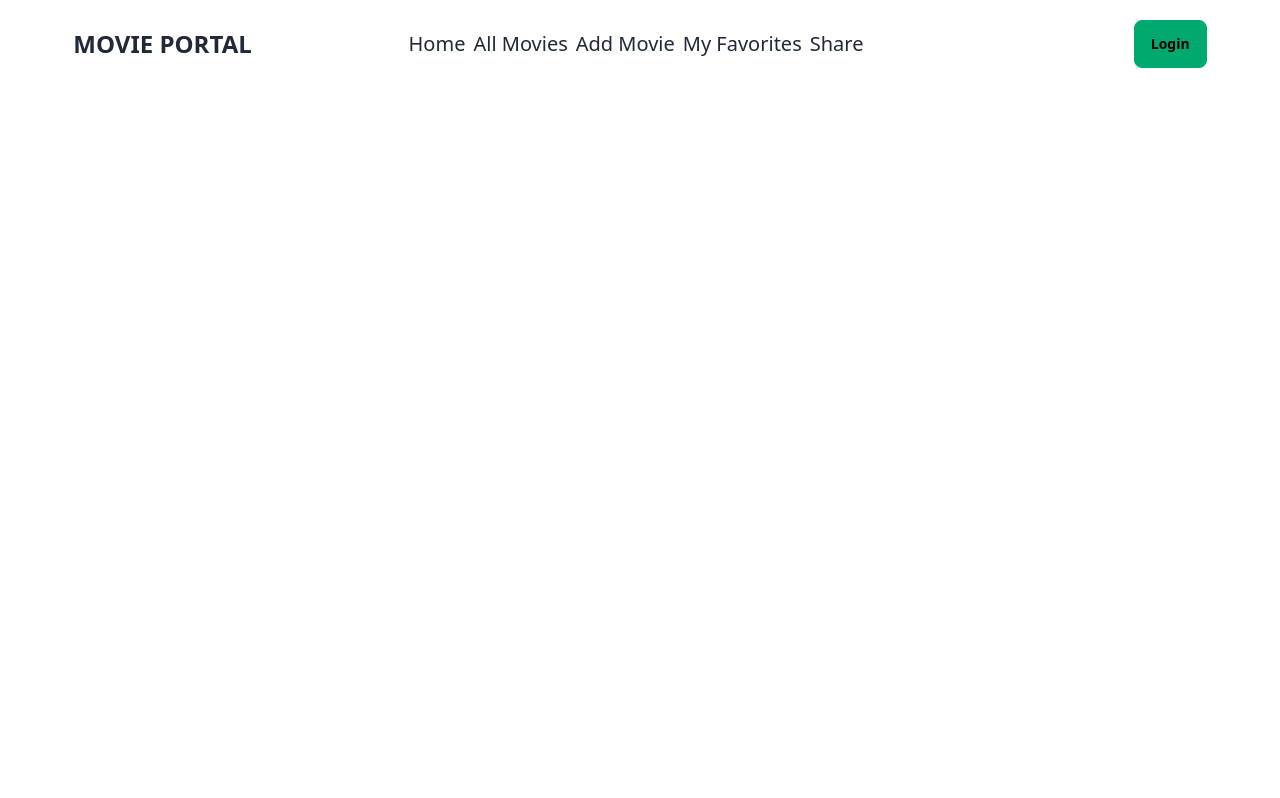
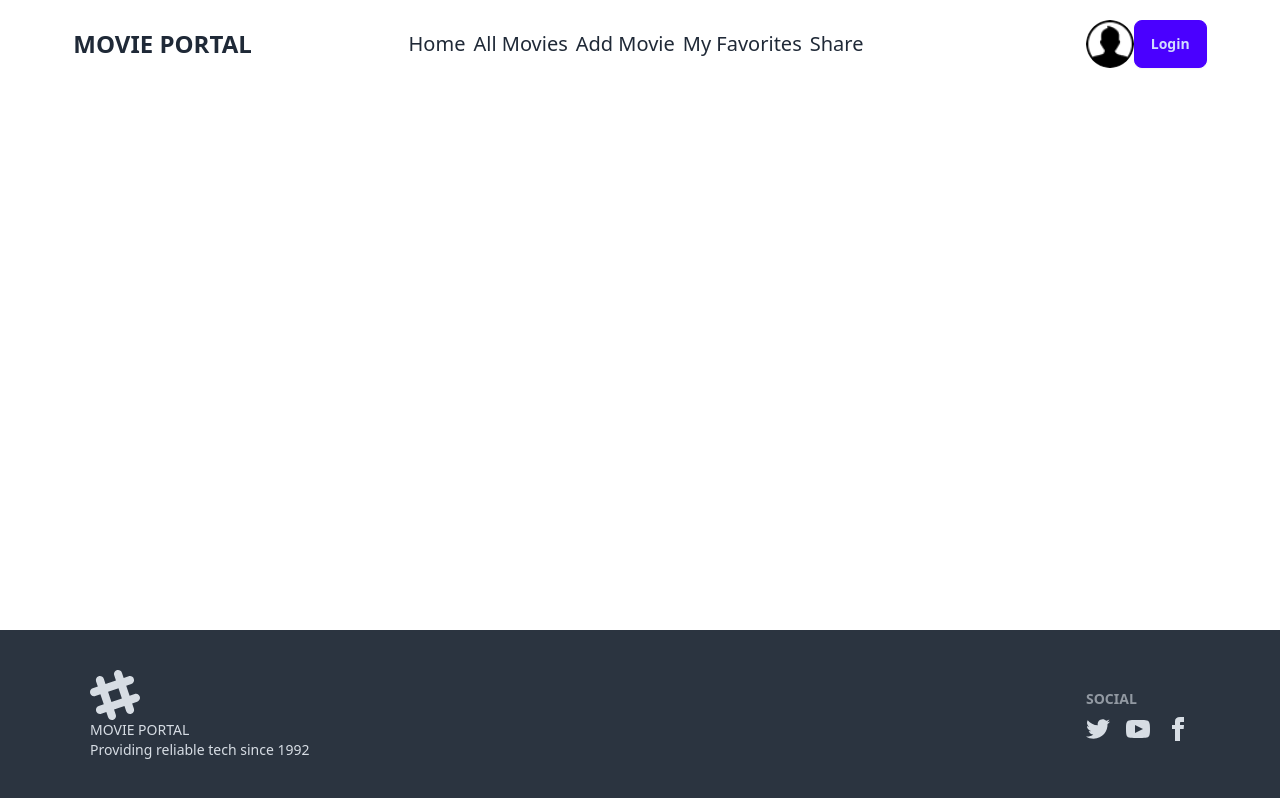
Before and after one commit to 09mehed/movie-portal, a React (Vite) app: page / in a window 1280 px wide. Built offline with nearby package versions, Linux system fonts and the light colour scheme; no server answers.

Commit message:
footer section is complete

```diff
--- /dev/null
+++ b/src/components/Footer/Footer.jsx
@@ -0,0 +1,68 @@
+import React from 'react';
+
+const Footer = () => {
+    return (
+        <footer className="footer bg-neutral text-neutral-content p-10">
+            <div className='w-11/12 mx-auto flex justify-between items-center'>
+                <aside>
+                    <svg
+                        width="50"
+                        height="50"
+                        viewBox="0 0 24 24"
+                        xmlns="http://www.w3.org/2000/svg"
+                        fillRule="evenodd"
+                        clipRule="evenodd"
+                        className="fill-current">
+                        <path
+                            d="M22.672 15.226l-2.432.811.841 2.515c.33 1.019-.209 2.127-1.23 2.456-1.15.325-2.148-.321-2.463-1.226l-.84-2.518-5.013 1.677.84 2.517c.391 1.203-.434 2.542-1.831 2.542-.88 0-1.601-.564-1.86-1.314l-.842-2.516-2.431.809c-1.135.328-2.145-.317-2.463-1.229-.329-1.018.211-2.127 1.231-2.456l2.432-.809-1.621-4.823-2.432.808c-1.355.384-2.558-.59-2.558-1.839 0-.817.509-1.582 1.327-1.846l2.433-.809-.842-2.515c-.33-1.02.211-2.129 1.232-2.458 1.02-.329 2.13.209 2.461 1.229l.842 2.515 5.011-1.677-.839-2.517c-.403-1.238.484-2.553 1.843-2.553.819 0 1.585.509 1.85 1.326l.841 2.517 2.431-.81c1.02-.33 2.131.211 2.461 1.229.332 1.018-.21 2.126-1.23 2.456l-2.433.809 1.622 4.823 2.433-.809c1.242-.401 2.557.484 2.557 1.838 0 .819-.51 1.583-1.328 1.847m-8.992-6.428l-5.01 1.675 1.619 4.828 5.011-1.674-1.62-4.829z"></path>
+                    </svg>
+                    <p>
+                        MOVIE PORTAL
+                        <br />
+                        Providing reliable tech since 1992
+                    </p>
+                </aside>
+                <nav>
+                    <h6 className="footer-title">Social</h6>
+                    <div className="grid grid-flow-col gap-4">
+                        <a>
+                            <svg
+                                xmlns="http://www.w3.org/2000/svg"
+                                width="24"
+                                height="24"
+                                viewBox="0 0 24 24"
+                                className="fill-current">
+                                <path
+                                    d="M24 4.557c-.883.392-1.832.656-2.828.775 1.017-.609 1.798-1.574 2.165-2.724-.951.564-2.005.974-3.127 1.195-.897-.957-2.178-1.555-3.594-1.555-3.179 0-5.515 2.966-4.797 6.045-4.091-.205-7.719-2.165-10.148-5.144-1.29 2.213-.669 5.108 1.523 6.574-.806-.026-1.566-.247-2.229-.616-.054 2.281 1.581 4.415 3.949 4.89-.693.188-1.452.232-2.224.084.626 1.956 2.444 3.379 4.6 3.419-2.07 1.623-4.678 2.348-7.29 2.04 2.179 1.397 4.768 2.212 7.548 2.212 9.142 0 14.307-7.721 13.995-14.646.962-.695 1.797-1.562 2.457-2.549z"></path>
+                            </svg>
+                        </a>
+                        <a>
+                            <svg
+                                xmlns="http://www.w3.org/2000/svg"
+                                width="24"
+                                height="24"
+                                viewBox="0 0 24 24"
+                                className="fill-current">
+                                <path
+                                    d="M19.615 3.184c-3.604-.246-11.631-.245-15.23 0-3.897.266-4.356 2.62-4.385 8.816.029 6.185.484 8.549 4.385 8.816 3.6.245 11.626.246 15.23 0 3.897-.266 4.356-2.62 4.385-8.816-.029-6.185-.484-8.549-4.385-8.816zm-10.615 12.816v-8l8 3.993-8 4.007z"></path>
+                            </svg>
+                        </a>
+                        <a>
+                            <svg
+                                xmlns="http://www.w3.org/2000/svg"
+                                width="24"
+                                height="24"
+                                viewBox="0 0 24 24"
+                                className="fill-current">
+                                <path
+                                    d="M9 8h-3v4h3v12h5v-12h3.642l.358-4h-4v-1.667c0-.955.192-1.333 1.115-1.333h2.885v-5h-3.808c-3.596 0-5.192 1.583-5.192 4.615v3.385z"></path>
+                            </svg>
+                        </a>
+                    </div>
+                </nav>
+            </div>
+        </footer>
+    );
+};
+
+export default Footer;
--- a/src/components/Header/Header.jsx
+++ b/src/components/Header/Header.jsx
@@ -1,7 +1,17 @@
-import React from 'react';
-import { Link, NavLink } from 'react-router-dom';
+import React, { useContext, useEffect, useState } from 'react';
+import { NavLink } from 'react-router-dom';
+import userIcon from '../../assets/user.png'
+import { AuthContext } from '../../authProvider/AuthProvider';
 
 const Header = () => {
+    const { user, handleSignOut } = useContext(AuthContext)
+    const [userPhoto, setUserPhoto] = useState(user?.photoURL || userIcon);
+
+    useEffect(() => {
+        if (user) {
+            setUserPhoto(user.photoURL || userIcon);
+        }
+    }, [user]);
     return (
         <div className="navbar bg-base-100 w-11/12 mx-auto p-5">
             <div className="navbar-start">
@@ -23,15 +33,11 @@
                     <ul
                         tabIndex={0}
                         className="menu menu-sm dropdown-content bg-base-100 rounded-box z-[1] mt-3 w-52 p-2 shadow">
-                        <li><a>Item 1</a></li>
-                        <li>
-                            <a>Parent</a>
-                            <ul className="p-2">
-                                <li><a>Submenu 1</a></li>
-                                <li><a>Submenu 2</a></li>
-                            </ul>
-                        </li>
-                        <li><a>Item 3</a></li>
+                        <NavLink to='/' className='pr-2'>Home</NavLink>
+                        <NavLink to='allMovies' className='pr-2'>All Movies</NavLink>
+                        <NavLink to='addMovie' className='pr-2'>Add Movie</NavLink>
+                        <NavLink to='favourite' className='pr-2'>My Favorites</NavLink>
+                        <NavLink to='/share' className='pr-2'>Share</NavLink>
                     </ul>
                 </div>
                 <a className="text-2xl font-bold">MOVIE PORTAL</a>
@@ -46,7 +52,26 @@
                 </ul>
             </div>
             <div className="navbar-end">
-                <Link className='btn btn-success' to='signin'>Login</Link>
+                {user && user?.email ? (
+                    <div className="relative group">
+                        <img
+                            className="w-12 h-12 rounded-full cursor-pointer border-2 border-white"
+                            src={userPhoto}
+                            alt="User Profile"
+                        />
+                        <span className="absolute left-1/2 transform -translate-x-1/2 bottom-[-30px] bg-black text-white text-sm rounded-md py-1 px-3 opacity-0 group-hover:opacity-100 transition-opacity">
+                            {user?.displayName || "User"}
+                        </span>
+                    </div>
+                ) : (
+                    <img className="w-12 h-12 rounded-full" src={userIcon} alt="Default User Icon" />
+                )}
+
+                {
+                    user && user?.email ? (<button onClick={handleSignOut} className="btn btn-primary">Log-Out</button>) : (<NavLink to='signin'>
+                        <button className="btn btn-primary">Login</button>
+                    </NavLink>)
+                }
             </div>
         </div>
     );
--- a/src/components/layout/Root.jsx
+++ b/src/components/layout/Root.jsx
@@ -1,12 +1,18 @@
 import React from 'react';
 import Header from '../Header/Header';
 import { Outlet } from 'react-router-dom';
+import Footer from '../Footer/Footer';
 
 const Root = () => {
     return (
         <div>
-            <Header></Header>
-            <Outlet></Outlet>
+            <div className="flex flex-col min-h-screen">
+                <Header></Header>
+                <main className="flex-grow">
+                    <Outlet></Outlet>
+                </main>
+                <Footer></Footer>
+            </div>
         </div>
     );
 };
```
Also changed, not shown: src/assets/user.png (added).
